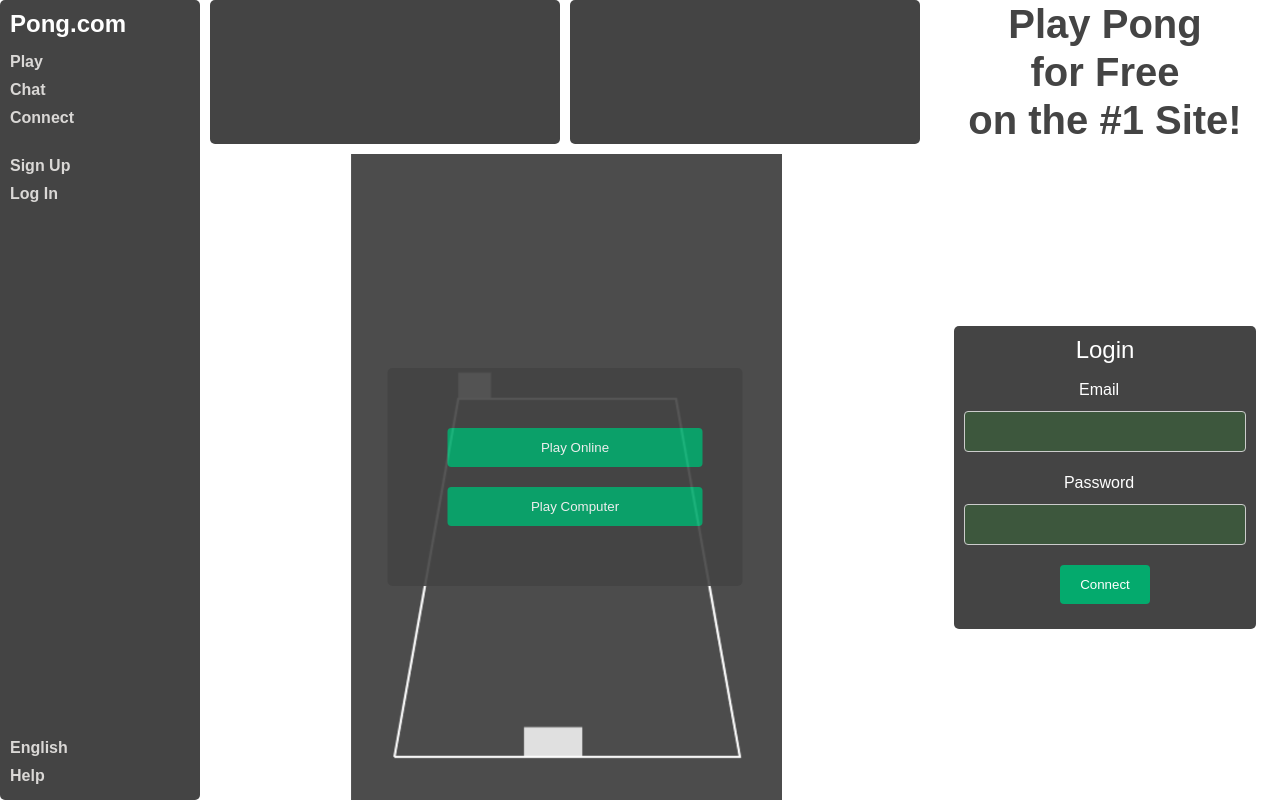
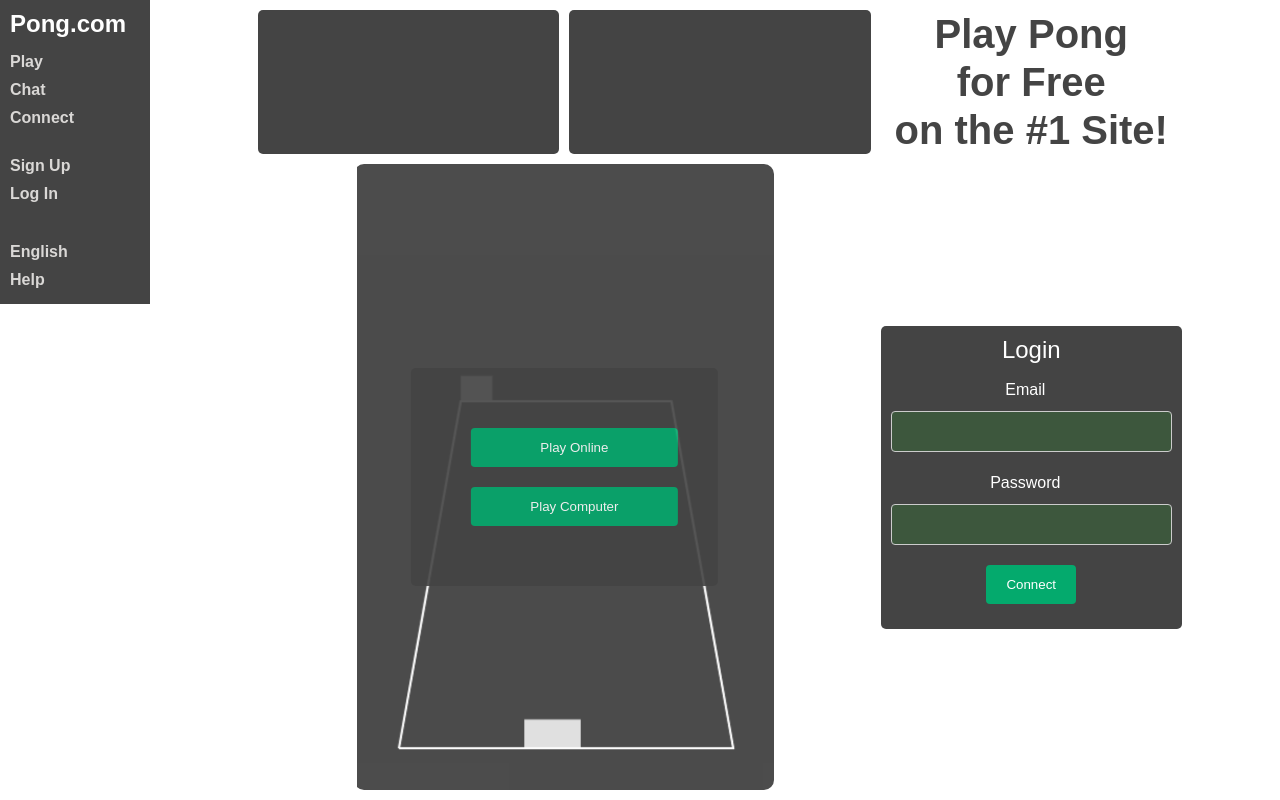
Before and after one commit to rubenoid/ft_transcendence, a React app in the folder frontend/: page / in a window 1280 px wide. Built offline with nearby package versions, Linux system fonts and the light colour scheme; a web font is replaced by a local one.

Commit message:
cleaned up and starting API data fetching

```diff
--- /dev/null
+++ b/frontend/src/API/API.ts
@@ -0,0 +1,5 @@
+export const fetchData = async () => {
+    const endPoint = 'http://localhost:5000/user/random';
+    const data = await (await fetch(endPoint)).json();
+    return data.results;
+}
--- a/frontend/src/components/App/App.tsx
+++ b/frontend/src/components/App/App.tsx
@@ -2,7 +2,6 @@ import { GlobalStyle, Container } from './App.styles';
 import React from 'react';
 import HeroSection from '../HeroSection/HeroSection';
 import { BrowserRouter as Router } from 'react-router-dom'
-import DashBoard from '../DashBoard/DashBoard';
 
 export default () => {
     return(
--- a/frontend/src/components/ConnectionForm/ConnectionForm.tsx
+++ b/frontend/src/components/ConnectionForm/ConnectionForm.tsx
@@ -1,7 +1,7 @@
 import React from 'react'
-import { Form, TextInput, Text, Label, Button, FormContainer } from './ConnectionFormElements';
-
-import { List, LongList, Item } from '../SideBar/SideBarElements';
+import { Form, Label, Button, FormContainer } from './ConnectionFormElements';
+import { TextInput, Text } from '../Utils/Utils'
+import { List, LongList, Item } from '../Utils/Utils';
 
 const ConnectionForm = () => {
     return (
--- a/frontend/src/components/ConnectionForm/ConnectionFormElements.ts
+++ b/frontend/src/components/ConnectionForm/ConnectionFormElements.ts
@@ -12,38 +12,6 @@ export const FormContainer = styled.div`
 
 export const Form = styled.form`
     text-align: center;
-`;
-
-export const TextInput = styled.input`
-    background: rgba(0, 255, 0, .1);
-    width: 100%;
-    padding: 12px 10px;
-    border: 1px solid #ccc;
-    border-radius: 4px;
-    box-sizing: border-box;
-    resize: vertical;
-
-    &:focus
-    {
-        border: 1px solid #04AA6D;
-        box-shadow: none;
-    }
-`;
-
-export const Text = styled.p`
-    padding: 0px 30px;
-    color: #fff;
-    font-size: 24px;
-    text-align: center;
-    max-width: 600px;
-
-    @media screen and (max-width: 768px) {
-        font-size: 24px;
-    }
-
-    @media screen and (max-width: 480px) {
-        font-size: 18px;
-    }
 `;
 
 export const Button = styled.button`
--- a/frontend/src/components/DashBoard/DashBoard.tsx
+++ b/frontend/src/components/DashBoard/DashBoard.tsx
@@ -1,7 +1,6 @@
 import React from 'react';
 import { DashBoardContainer, Box } from './DashBoardElements';
 import Widget from '../Widget/Widget';
-import SideBar from '../SideBar/SideBar';
 import Title from '../Title/Title';
 import ConnectionForm from '../ConnectionForm/ConnectionForm';
 import Pong from '../Pong/Pong';
@@ -9,7 +8,6 @@ import Pong from '../Pong/Pong';
 export const DashBoard = () => {
     return (
         <DashBoardContainer>
-            <Box gridArea='sideBar'><SideBar/></Box>
             <Box gridArea='col2'><Widget/></Box>
             <Box gridArea='col3'><Widget/></Box>
             <Box bgColor="#fff" gridArea='col4' alignSelf='center'><Title/></Box>
--- a/frontend/src/components/DashBoard/DashBoardElements.ts
+++ b/frontend/src/components/DashBoard/DashBoardElements.ts
@@ -3,17 +3,19 @@ import { ContextReplacementPlugin } from 'webpack';
 import { string } from 'prop-types';
 
 export const DashBoardContainer = styled.div`
+    margin-left: auto;
+    margin-right: auto;
     height: 100vh;
     display: grid;
-    grid-template-columns: 200px 1fr 1fr 1fr;
-    /*grid-template-rows: 200px 500px 200px;*/
+    grid-template-columns: 1fr 1fr 1fr;
     grid-template-areas:
-    " sideBar col2 col3 col4"
-    " sideBar game game chat "
-    " sideBar game game chat";
+    " col2 col3 col4"
+    " game game chat "
+    " game game chat";
     grid-gap: 10px;
     background-color: #fff;
     color: #444;
+    padding: 10px;
 
     @media screen and (max-width: 768px) {
         display: flex;
@@ -25,8 +27,6 @@ type BoxProps = {
     gridArea: string,
     alignSelf?: string,
     bgColor?: string,
-    fontColor?: string,
-
 }
 
 export const Box = styled.div<BoxProps>`
--- a/frontend/src/components/HeroSection/HeroSection.tsx
+++ b/frontend/src/components/HeroSection/HeroSection.tsx
@@ -1,10 +1,12 @@
 import React from 'react';
 import { HeroContainer } from './HeroSectionElements';
 import DashBoard from '../DashBoard/DashBoard';
+import SideBar from '../SideBar/SideBar';
 
 const HeroSection = () => {
     return (
         <HeroContainer>
+            <SideBar/>
             <DashBoard/>
         </HeroContainer>
     );
--- a/frontend/src/components/HeroSection/HeroSectionElements.ts
+++ b/frontend/src/components/HeroSection/HeroSectionElements.ts
@@ -1,4 +1,6 @@
 import styled from 'styled-components';
 
 export const HeroContainer = styled.div`
+    display: flex;
+    gap: 10px;
 `;
--- a/frontend/src/components/Pong/PongElements.ts
+++ b/frontend/src/components/Pong/PongElements.ts
@@ -8,6 +8,7 @@ export const PongContainer = styled.div`
 `;
 
 export const PongImg = styled.img`
+    border-radius: 10px;
     position: relative;
     max-height: 100%;
     max-width: 100%;
--- a/frontend/src/components/SideBar/SideBar.tsx
+++ b/frontend/src/components/SideBar/SideBar.tsx
@@ -1,5 +1,6 @@
 import React from 'react';
-import { Nav, Logo, List, LongList, Item, Button } from './SideBarElements';
+import { Nav, Logo,  Button } from './SideBarElements';
+import { List, LongList, Item } from '../Utils/Utils';
 
 const SideBar = () => {
     return (
--- a/frontend/src/components/SideBar/SideBarElements.ts
+++ b/frontend/src/components/SideBar/SideBarElements.ts
@@ -2,12 +2,13 @@ import styled from 'styled-components';
 import { Link as LinkR } from 'react-router-dom';
 
 export const Nav = styled.div`
+    width: 150px;
+    height: 100%;
+    background-color: #444;
     margin: 0;
     display: flex;
 	flex-direction: column;
-    height: 100%;
     padding: 10px;
-    position: relative;
 `;
 
 export const Logo = styled(LinkR)`
@@ -18,28 +19,6 @@ export const Logo = styled(LinkR)`
     text-decoration: none;
 `;
 
-export const List = styled.ul`
-    width: 100%;
-    display: block;
-    padding: 10px 0 0 0;
-    list-style-type: none;
-`;
-
-export const LongList = styled.ul`
-    width: 100%;
-    margin: 10px 0;
-    list-style-type: none;
-    height: 100%;
-    display: block;
-    padding: 10px 0;
-    position: relative;
-`
-
-export const Item = styled.li`
-    list-style-type: none;
-    width: 100%;
-    padding: 5px 0;
-`;
 
 export const Button = styled(LinkR)`
     color: #dad8d6;
--- /dev/null
+++ b/frontend/src/components/Utils/Utils.ts
@@ -0,0 +1,57 @@
+import styled from 'styled-components';
+
+
+export const TextInput = styled.input`
+    background: rgba(0, 255, 0, .1);
+    width: 100%;
+    padding: 12px 10px;
+    border: 1px solid #ccc;
+    border-radius: 4px;
+    box-sizing: border-box;
+    resize: vertical;
+
+    &:focus
+    {
+        border: 1px solid #04AA6D;
+        box-shadow: none;
+    }
+`;
+
+export const Text = styled.p`
+    padding: 0px 30px;
+    color: #fff;
+    font-size: 24px;
+    text-align: center;
+    max-width: 600px;
+
+    @media screen and (max-width: 768px) {
+        font-size: 24px;
+    }
+
+    @media screen and (max-width: 480px) {
+        font-size: 18px;
+    }
+`;
+
+export const List = styled.ul`
+    width: 100%;
+    display: block;
+    padding: 10px 0 0 0;
+    list-style-type: none;
+`;
+
+export const LongList = styled.ul`
+    width: 100%;
+    margin: 10px 0;
+    list-style-type: none;
+    height: 100%;
+    display: block;
+    padding: 10px 0;
+    position: relative;
+`
+
+export const Item = styled.li`
+    list-style-type: none;
+    width: 100%;
+    padding: 5px 0;
+`;
```
